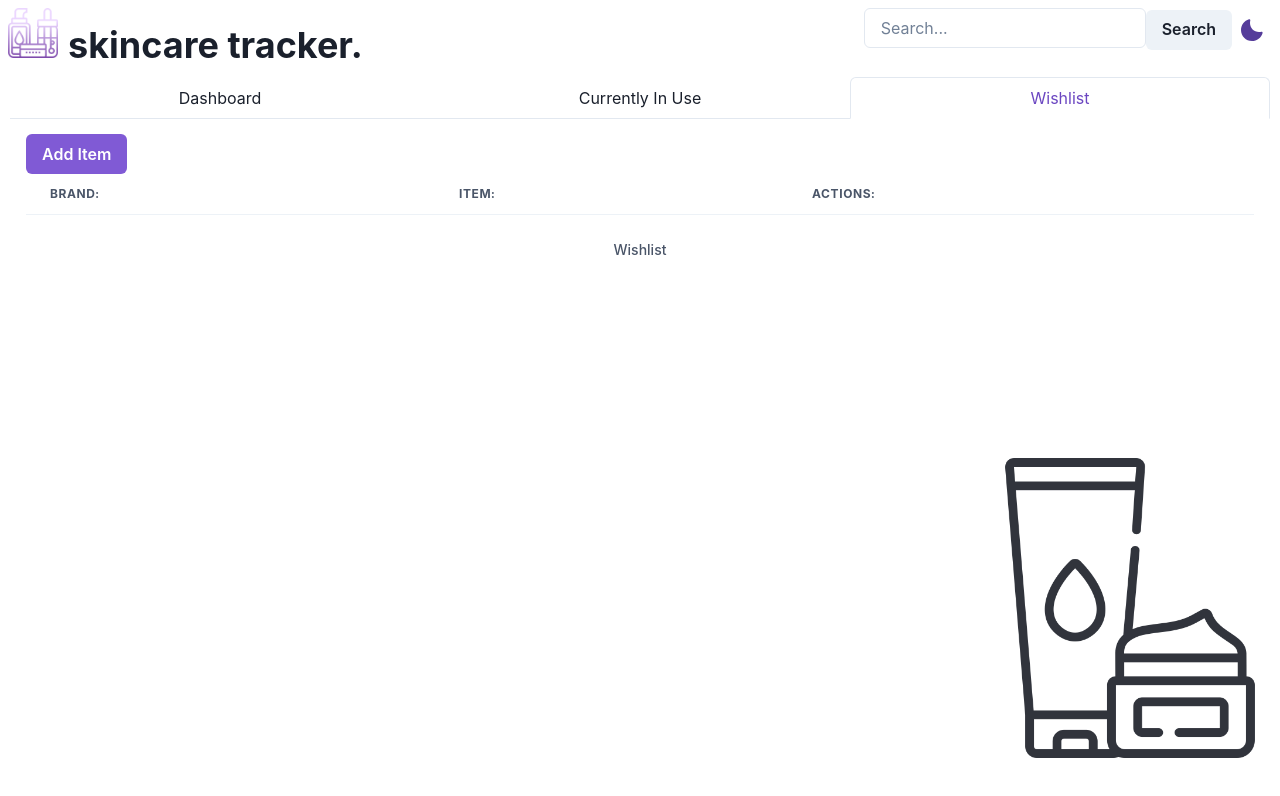
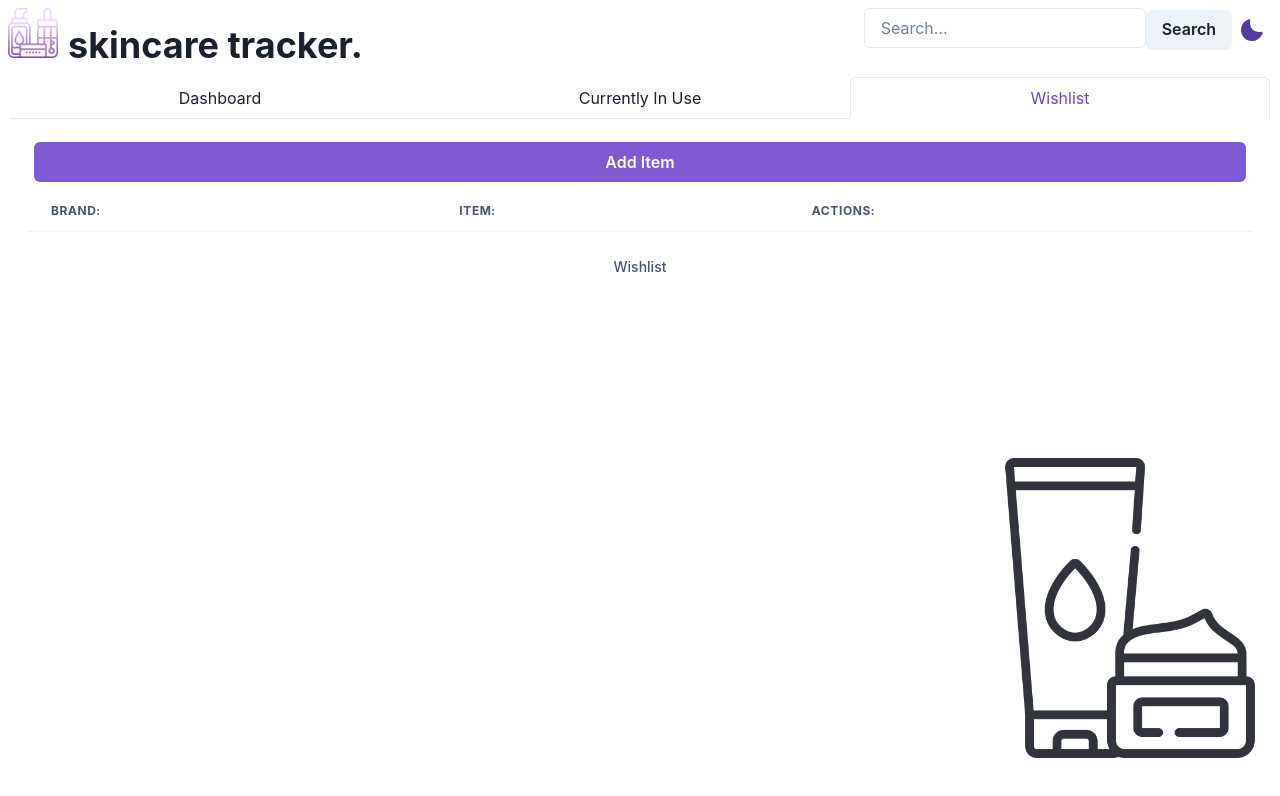
Before and after one commit to vvynz/skincare-tracker, a React (Create React App) app: page / in a window 1280 px wide. Both pictures are taken after a click on the tab "Wishlist". Shown: the top 796 px of the page. Built offline with nearby package versions, Linux system fonts and the light colour scheme.

Commit message:
Styling update

```diff
--- a/src/Components/ItemForm.jsx
+++ b/src/Components/ItemForm.jsx
@@ -217,10 +217,10 @@ export default function ItemForm({
   return (
     <div className="form-container">
       <nav className="side-nav">
-        <Button className="add_item_btn" colorScheme="purple" onClick={onOpen}>
+        <Button className="add_item_btn" colorScheme="purple" size="sm" onClick={onOpen}>
           Add Item
         </Button>
-        <Button onClick={notify} colorScheme="purple">
+        <Button onClick={notify} colorScheme="purple" size="sm">
           Notifications
         </Button>
 
--- a/src/Components/WishlistForm.jsx
+++ b/src/Components/WishlistForm.jsx
@@ -124,8 +124,8 @@ export default function WishlistForm({
   };
 
   return (
-    <section className="wishlist">
-      <nav>
+    <section className="wishlist-container">
+      <nav className="side-nav">
         <Button colorScheme="purple" onClick={onOpen}>
           Add Item
         </Button>
--- a/src/Styles/ItemForm.scss
+++ b/src/Styles/ItemForm.scss
@@ -3,15 +3,15 @@
   margin: 0 auto;
   display: flex;
   // should update with media queries
-  max-width: 100vw;
+  // max-width: 100vw;
 }
 
 .product-form {
   border: 1px solid white;
   display: flex;
   flex-direction: column;
-  margin-bottom: 20px;
-  padding: 20px;
+  margin-bottom: 1.5em;
+  padding: 1.25em;
 }
 
 .input-field {
@@ -20,22 +20,17 @@
 
 .add_item_btn {
   // margin-left: 20px;
-  margin-bottom: 20px;
+  margin-bottom: 1em;
 }
 
 .table_container {
-  // border: 1px solid white;
-  display: block;
+  border: 1px solid white;
+  // display: block;
   // margin: 0px 20px;
 }
 
 .table_container th:last-child button {
   margin-right: 10px;
-}
-
-.success_msg {
-  // animation:
-  animation-duration: 5s;
 }
 
 .repurchase-label {
@@ -47,5 +42,5 @@
   // border: 1px solid #fff;
   display: flex;
   flex-direction: column;
-  padding: 10px;
+  padding: 0.5em;
 }
```
